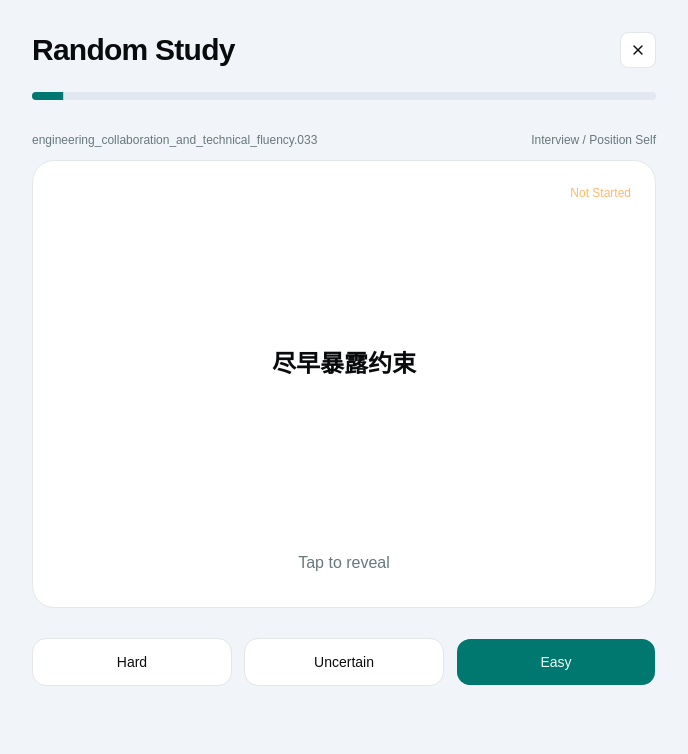
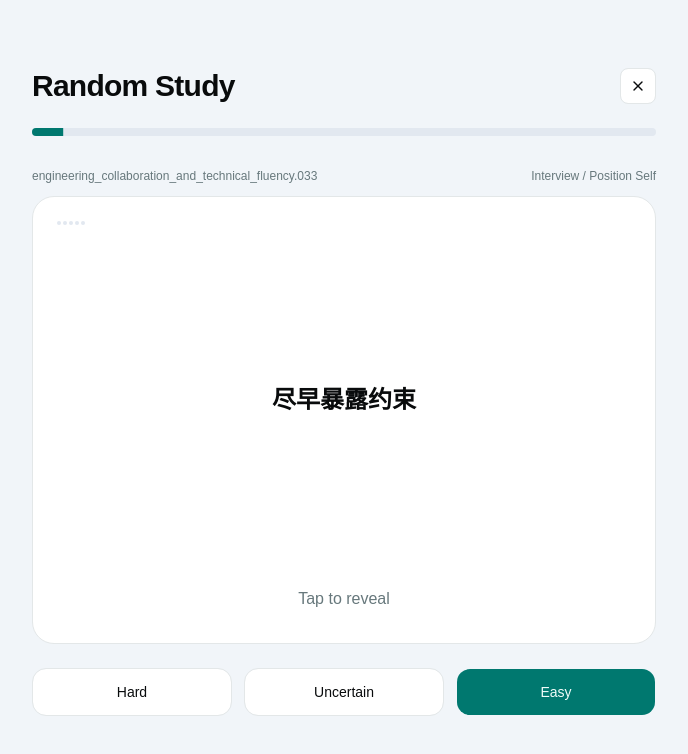
Before and after one commit to RRRick-code/ux-career-english, a React (Vite) app: page /#/study/random in a window 1280 px wide. Shown: the top 754 px of the page, without its empty margins (296-984 px from the left). Built offline with nearby package versions, Linux system fonts and the light colour scheme.

Commit message:
ui updates

```diff
--- a/src/components/app-shell.tsx
+++ b/src/components/app-shell.tsx
@@ -10,6 +10,7 @@ type AppShellProps = PropsWithChildren<{
   contentWidth?: "compact" | "wide";
   showHeaderDivider?: boolean;
   showBrandLink?: boolean;
+  reserveBrandSpace?: boolean;
 }>;
 
 export function AppShell({
@@ -20,6 +21,7 @@ export function AppShell({
   contentWidth = "compact",
   showHeaderDivider = true,
   showBrandLink = true,
+  reserveBrandSpace = false,
   children,
 }: AppShellProps) {
   const location = useLocation();
@@ -45,7 +47,7 @@ export function AppShell({
                   to="/"
                   className="inline-block text-sm font-semibold tracking-tight text-primary transition-colors hover:text-primary/80"
                 >
-                  UX English Library
+                  UX CAREER ENGLISH
                 </Link>
                 {showLibraryAction ? (
                   <Button
@@ -59,6 +61,9 @@ export function AppShell({
                   </Button>
                 ) : null}
               </div>
+            ) : null}
+            {!showBrandLink && reserveBrandSpace ? (
+              <div aria-hidden="true" className="h-5" />
             ) : null}
             {actionsPlacement === "top-right" ? (
               <div className="flex items-start justify-between gap-4">
--- a/src/components/item-card.tsx
+++ b/src/components/item-card.tsx
@@ -1,5 +1,5 @@
 import { getTaxonomyLabel } from "@/lib/content";
-import { cn } from "@/lib/utils";
+import { ProgressDots } from "@/components/progress-dots";
 import type { DisplayMode, LanguageItem } from "@/types";
 
 export function ItemCard({
@@ -48,31 +48,3 @@ export function ItemCard({
     </button>
   );
 }
-
-function ProgressDots({ progress }: { progress: number }) {
-  const totalSteps = 5;
-  const activeSteps = Math.min(
-    totalSteps,
-    Math.max(0, progress <= 0 ? 0 : Math.ceil(progress / 20)),
-  );
-
-  return (
-    <div
-      aria-label={`Progress ${progress} out of 100`}
-      className="shrink-0"
-      role="img"
-    >
-      <div className="flex items-center gap-0.5">
-        {Array.from({ length: totalSteps }, (_, index) => (
-          <span
-            key={index}
-            className={cn(
-              "size-1 rounded-full bg-slate-200",
-              index < activeSteps && "bg-primary",
-            )}
-          />
-        ))}
-      </div>
-    </div>
-  );
-}
--- /dev/null
+++ b/src/components/progress-dots.tsx
@@ -0,0 +1,29 @@
+import { cn } from "@/lib/utils";
+
+export function ProgressDots({ progress }: { progress: number }) {
+  const totalSteps = 5;
+  const activeSteps = Math.min(
+    totalSteps,
+    Math.max(0, progress <= 0 ? 0 : Math.ceil(progress / 20)),
+  );
+
+  return (
+    <div
+      aria-label={`Progress ${progress} out of 100`}
+      className="shrink-0"
+      role="img"
+    >
+      <div className="flex items-center gap-0.5">
+        {Array.from({ length: totalSteps }, (_, index) => (
+          <span
+            key={index}
+            className={cn(
+              "size-1 rounded-full bg-slate-200",
+              index < activeSteps && "bg-primary",
+            )}
+          />
+        ))}
+      </div>
+    </div>
+  );
+}
--- a/src/hooks/use-learning-records.tsx
+++ b/src/hooks/use-learning-records.tsx
@@ -9,6 +9,7 @@ import type {
   FeedbackRating,
   LearningRecord,
   LearningRecordMap,
+  StudyScope,
 } from "@/types";
 import { items } from "@/lib/content";
 import {
@@ -17,13 +18,14 @@ import {
   getLearningRecord,
   loadLearningRecords,
   pruneLearningRecords,
+  removeLearningRecords,
   saveLearningRecords,
 } from "@/lib/storage";
 
 type LearningRecordsContextValue = {
   records: LearningRecordMap;
   getRecord: (itemId: string) => LearningRecord;
-  resetProgress: () => void;
+  resetProgress: (scope: StudyScope) => void;
   updateWithFeedback: (
     itemId: string,
     feedback: FeedbackRating,
@@ -32,6 +34,15 @@ type LearningRecordsContextValue = {
 
 const LearningRecordsContext =
   createContext<LearningRecordsContextValue | null>(null);
+
+const scopeItemIds: Record<StudyScope, string[]> = {
+  term_phrase: items
+    .filter((item) => item.kind !== "pattern")
+    .map((item) => item.id),
+  pattern: items
+    .filter((item) => item.kind === "pattern")
+    .map((item) => item.id),
+};
 
 export function LearningRecordsProvider({ children }: PropsWithChildren) {
   const [records, setRecords] = useState<LearningRecordMap>(() => {
@@ -52,9 +63,24 @@ export function LearningRecordsProvider({ children }: PropsWithChildren) {
     () => ({
       records,
       getRecord: (itemId) => getLearningRecord(records, itemId),
-      resetProgress: () => {
-        setRecords({});
-        clearLearningRecords();
+      resetProgress: (scope) => {
+        const { records: nextRecords, removed } = removeLearningRecords(
+          records,
+          scopeItemIds[scope],
+        );
+
+        if (!removed) {
+          return;
+        }
+
+        setRecords(nextRecords);
+
+        if (Object.keys(nextRecords).length === 0) {
+          clearLearningRecords();
+          return;
+        }
+
+        saveLearningRecords(nextRecords);
       },
       updateWithFeedback: (itemId, feedback) => {
         const previous = getLearningRecord(records, itemId);
--- a/src/lib/storage.ts
+++ b/src/lib/storage.ts
@@ -52,6 +52,27 @@ export function pruneLearningRecords(
   const nextRecords = Object.fromEntries(
     Object.entries(records).filter(([id]) => {
       const keep = validIds.has(id);
+      removed ||= !keep;
+      return keep;
+    }),
+  );
+
+  return {
+    records: nextRecords,
+    removed,
+  };
+}
+
+export function removeLearningRecords(
+  records: LearningRecordMap,
+  itemIdsToRemove: Iterable<string>,
+) {
+  const idsToRemove = new Set(itemIdsToRemove);
+  let removed = false;
+
+  const nextRecords = Object.fromEntries(
+    Object.entries(records).filter(([id]) => {
+      const keep = !idsToRemove.has(id);
       removed ||= !keep;
       return keep;
     }),
--- a/src/pages/library-page.tsx
+++ b/src/pages/library-page.tsx
@@ -56,7 +56,7 @@ export function LibraryPage() {
   return (
     <AppShell
       contentWidth="wide"
-      title="Content library"
+      title="Library"
       description="Browse every language item, review core content on each card, and open the full details in a side sheet."
     >
       <div className="space-y-6">
--- a/src/pages/study-page.tsx
+++ b/src/pages/study-page.tsx
@@ -5,6 +5,7 @@ import { Link, useNavigate, useParams } from "react-router-dom";
 import { X } from "lucide-react";
 import { HighlightedText } from "@/components/highlighted-text";
 import { AppShell } from "@/components/app-shell";
+import { ProgressDots } from "@/components/progress-dots";
 import { Button } from "@/components/ui/button";
 import { Progress } from "@/components/ui/progress";
 import {
@@ -13,7 +14,6 @@ import {
   items,
 } from "@/lib/content";
 import { EmptyState } from "@/components/empty-state";
-import { getStatusLabel } from "@/lib/learning";
 import { cn } from "@/lib/utils";
 import { summarizeFeedback, buildStudyRound } from "@/lib/study";
 import { useLearningRecords } from "@/hooks/use-learning-records";
@@ -40,7 +40,7 @@ export function StudyPage() {
   const [feedbackHistory, setFeedbackHistory] = useState<FeedbackRating[]>([]);
   const [newlyMasteredCount, setNewlyMasteredCount] = useState(0);
   const [roundComplete, setRoundComplete] = useState(false);
-  const cardRef = useRef<HTMLButtonElement | null>(null);
+  const cardRef = useRef<HTMLDivElement | null>(null);
   const chineseTextWrapperRef = useRef<HTMLDivElement | null>(null);
   const chineseTextRef = useRef<HTMLDivElement | null>(null);
   const englishTextRef = useRef<HTMLDivElement | null>(null);
@@ -69,6 +69,7 @@ export function StudyPage() {
   }, [navigate, routeState]);
 
   const currentItem = roundItems[currentIndex] ?? null;
+  const currentRecord = currentItem ? getRecord(currentItem.id) : null;
   const isEmpty = roundReady && roundItems.length === 0;
   const total = roundItems.length;
   const summary = useMemo(
@@ -249,23 +250,28 @@ export function StudyPage() {
               </div>
             </div>
           </div>
-          <button
+          <article
             ref={cardRef}
             className={cn(
               "relative min-h-[24rem] w-full rounded-3xl border bg-white text-left sm:min-h-[28rem]",
-              revealed ? "cursor-default" : "cursor-pointer group",
+              revealed ? "cursor-default" : "group",
             )}
-            onClick={() => setRevealed(true)}
-            type="button"
           >
-            <div
-              className={cn(
-                "absolute top-6 right-6 text-xs",
-                getStatusTone(getRecord(currentItem.id).status),
-              )}
-            >
-              {getStatusLabel(getRecord(currentItem.id).status)}
-            </div>
+            {!revealed ? (
+              <button
+                aria-label="Reveal study card"
+                className="absolute inset-0 z-10 rounded-3xl cursor-pointer"
+                onClick={() => setRevealed(true)}
+                type="button"
+              >
+                <span className="sr-only">Reveal study card</span>
+              </button>
+            ) : null}
+            {currentRecord ? (
+              <div className="absolute top-6 left-6">
+                <ProgressDots progress={currentRecord.progress} />
+              </div>
+            ) : null}
             <div className="absolute inset-x-6 top-8 bottom-8 flex flex-col">
               <div
                 className={cn(
@@ -287,7 +293,7 @@ export function StudyPage() {
                 {revealed ? (
                   <div
                     ref={englishTextRef}
-                    className="absolute inset-x-0 top-1/2 text-2xl font-medium leading-10"
+                    className="absolute inset-x-0 top-1/2 cursor-text select-text text-2xl font-medium leading-10"
                   >
                     {currentItem.english}
                   </div>
@@ -299,7 +305,7 @@ export function StudyPage() {
                   className="-mx-6 w-auto border-t border-border/70 px-6 pt-5 text-left"
                 >
                   {examplePattern ? (
-                    <p className="text-base leading-8 text-foreground/80">
+                    <p className="cursor-text select-text text-base leading-8 text-foreground/80">
                       <HighlightedText
                         item={currentItem}
                         text={examplePattern.english}
@@ -318,7 +324,7 @@ export function StudyPage() {
                 Tap to reveal
               </div>
             ) : null}
-          </button>
+          </article>
         </section>
         <div className="grid grid-cols-3 gap-3">
           <Button
@@ -429,6 +435,7 @@ function StudyShell({
       actionsPlacement="top-right"
       showHeaderDivider={false}
       showBrandLink={false}
+      reserveBrandSpace
       actions={
         <Button
           asChild
@@ -454,14 +461,3 @@ function SummaryRow({ label, value }: { label: string; value: number }) {
     </div>
   );
 }
-
-function getStatusTone(status: "not_started" | "in_progress" | "mastered") {
-  switch (status) {
-    case "in_progress":
-      return "text-emerald-400";
-    case "not_started":
-      return "text-orange-300";
-    case "mastered":
-      return "text-emerald-600";
-  }
-}
```
Also changed, not shown: index.html (+1 -1 lines), src/pages/home-page.tsx (+68 -32 lines).
